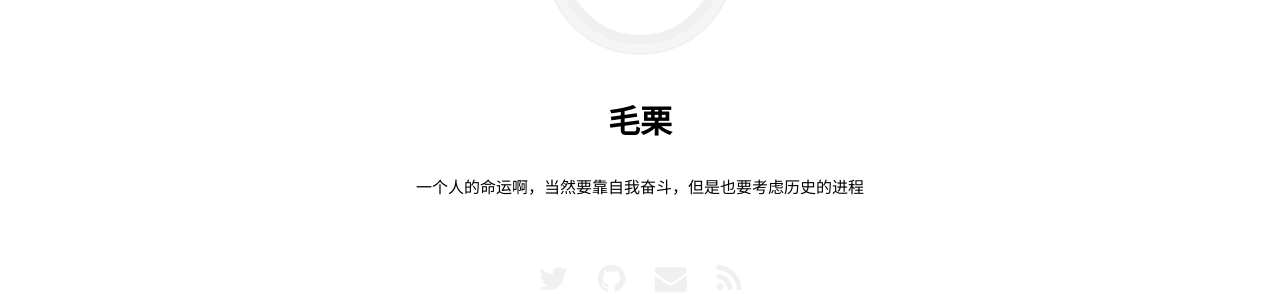
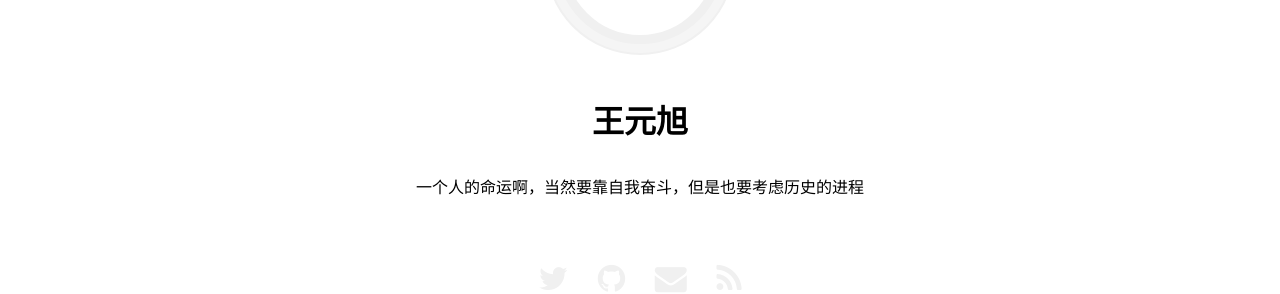
Before and after one commit to mao-li/mao-li.github.io, a Jekyll site: the page built from index.md, in a window 1280 px wide. Shown: the part 310-604 px from the top of the page. Built offline with Jekyll 4.4.1, drawn with Linux system fonts in a browser that asks for light colours.

Commit message:
Update _config.yml

```diff
--- a/_config.yml
+++ b/_config.yml
@@ -14,8 +14,8 @@ defaults:
     values:
       image: true
 
-title: 王元旭的博客
-name: 毛栗
+title: 王元旭的世界
+name: 王元旭
 description: 一个人的命运啊，当然要靠自我奋斗，但是也要考虑历史的进程
 
 show_excerpt: true
```
